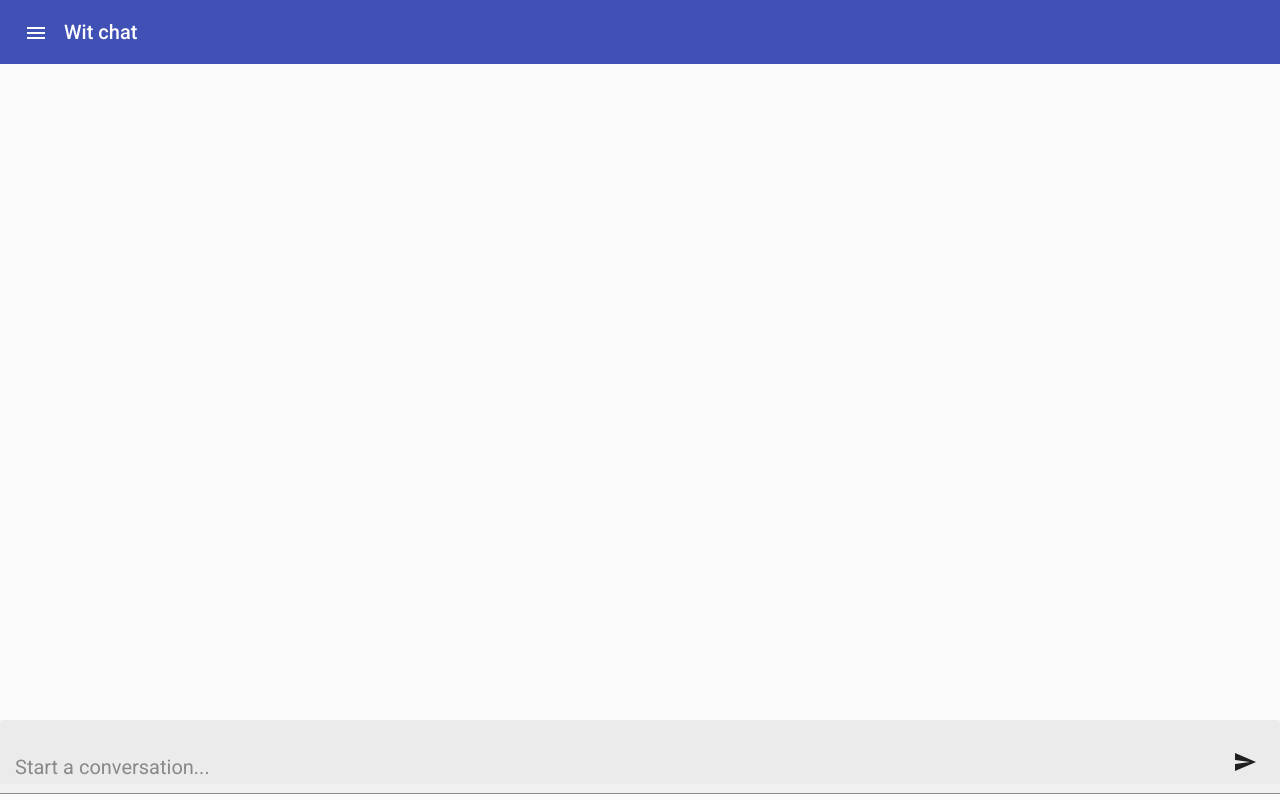
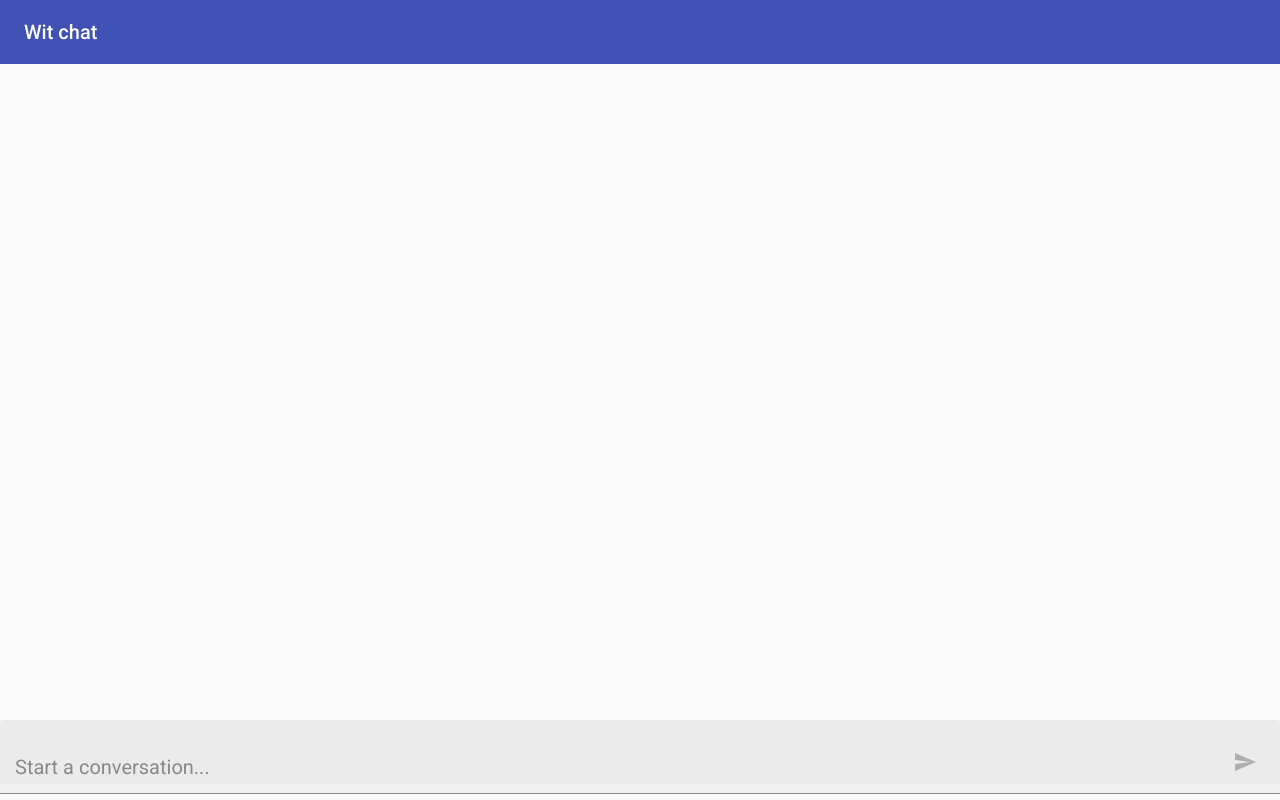
Before and after one commit to arielfaur/wit-angular-example, an Angular app: page / in a window 1280 px wide. Built offline with nearby package versions, Linux system fonts and the light colour scheme.

Commit message:
improvements to UI

```diff
--- a/src/app/app.component.html
+++ b/src/app/app.component.html
@@ -1,28 +1,17 @@
 <div class="container">
   <mat-toolbar color="primary" class="header">
-    <button mat-icon-button (click)="snav.toggle()">
-      <mat-icon>menu</mat-icon>
-    </button>
     <h1>Wit chat</h1>
   </mat-toolbar>
 
-  <mat-sidenav-container class="sidenav-container">
-    <mat-sidenav #snav>
-      <mat-nav-list>
-        <a mat-list-item routerLink="." *ngFor="let nav of fillerNav">{{nav}}</a>
-      </mat-nav-list>
-    </mat-sidenav>
-
-    <mat-sidenav-content>
-      <router-outlet></router-outlet>
-    </mat-sidenav-content>
-  </mat-sidenav-container>
+  <div class="content" #content>
+    <router-outlet></router-outlet>
+  </div>
 
   <mat-toolbar class="footer">
 
       <mat-form-field appearance="fill" floatLabel="never">
-        <input matInput placeholder="Start a conversation..." [(ngModel)]="text" required>
-        <button matSuffix mat-icon-button aria-label="Send" (click)="send()">
+        <input matInput placeholder="Start a conversation..." [(ngModel)]="text" (keydown.enter)="send()" required>
+        <button matSuffix mat-icon-button aria-label="Send" (click)="send()" [disabled]="!text">
           <mat-icon>send</mat-icon>
         </button>
       </mat-form-field>
--- a/src/app/app.component.scss
+++ b/src/app/app.component.scss
@@ -9,9 +9,10 @@
     overflow: hidden;
     padding-bottom: 16px;
 
-    .sidenav-container {
+    .content {
         flex: 1;
-        padding: 8px 16px 0;
+        overflow-y: auto;
+        padding: 16px;
     }
 
     .header {
--- a/src/app/app.component.ts
+++ b/src/app/app.component.ts
@@ -1,29 +1,31 @@
-import { MediaMatcher } from '@angular/cdk/layout';
-import { ChangeDetectorRef, Component } from '@angular/core';
+import { ChangeDetectorRef, Component, ElementRef, ViewChild, OnInit, OnDestroy, ChangeDetectionStrategy } from '@angular/core';
+import { Subscription } from 'rxjs';
+import { tap, debounceTime } from 'rxjs/operators';
 import { ChatService } from './services/chat.service';
 
 @Component({
   selector: 'app-root',
   templateUrl: './app.component.html',
-  styleUrls: ['./app.component.scss']
+  styleUrls: ['./app.component.scss'],
+  changeDetection: ChangeDetectionStrategy.OnPush
 })
-export class AppComponent {
+export class AppComponent implements OnInit, OnDestroy {
   text!: string;
-  title = 'eboapp';
-  mobileQuery: MediaQueryList;
+  @ViewChild('content') private content!: ElementRef;
+  private chatSubscription!: Subscription;
 
-  private _mobileQueryListener: () => void;
+  constructor(private chatService: ChatService, changeDetectorRef: ChangeDetectorRef) {
+  }
 
-  fillerNav = Array.from({length: 50}, (_, i) => `Nav Item ${i + 1}`);
-
-  constructor(private chatService: ChatService, changeDetectorRef: ChangeDetectorRef, media: MediaMatcher) {
-    this.mobileQuery = media.matchMedia('(max-width: 600px)');
-    this._mobileQueryListener = () => changeDetectorRef.detectChanges();
-    this.mobileQuery.addEventListener('change' , this._mobileQueryListener );
+  ngOnInit(): void {
+    this.chatSubscription = this.chatService.message$.pipe(
+      debounceTime(300),
+      tap(() => this.content.nativeElement.scrollTop = this.content.nativeElement.scrollHeight)
+    ).subscribe();
   }
 
   ngOnDestroy(): void {
-    this.mobileQuery.removeEventListener ('change', this._mobileQueryListener);
+    this.chatSubscription.unsubscribe();
   }
 
   send() {
--- a/src/app/components/chat/chat.component.scss
+++ b/src/app/components/chat/chat.component.scss
@@ -1,10 +1,8 @@
 .container {
     display: flex;
     flex-direction: column;
-    overflow-y: auto;
     flex: 1;
-    height: 100%;
-    padding-bottom: 16px;
+    height: auto;
 
     .message {
         display: flex;
--- a/src/index.html
+++ b/src/index.html
@@ -2,7 +2,7 @@
 <html lang="en">
 <head>
   <meta charset="utf-8">
-  <title>Eboapp</title>
+  <title>Wit chat</title>
   <base href="/">
   <meta name="viewport" content="width=device-width, initial-scale=1">
   <link rel="icon" type="image/x-icon" href="favicon.ico">
```
